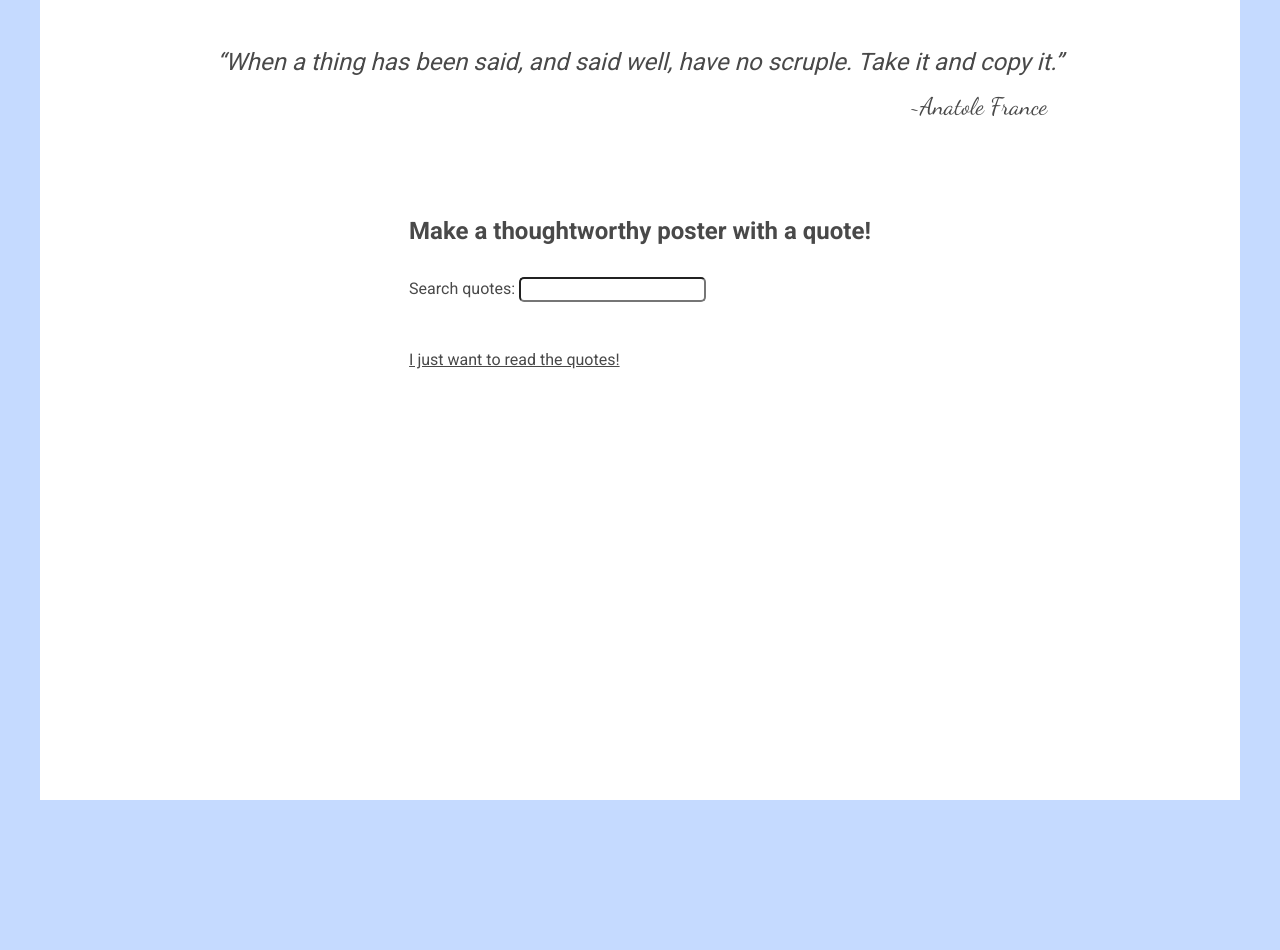
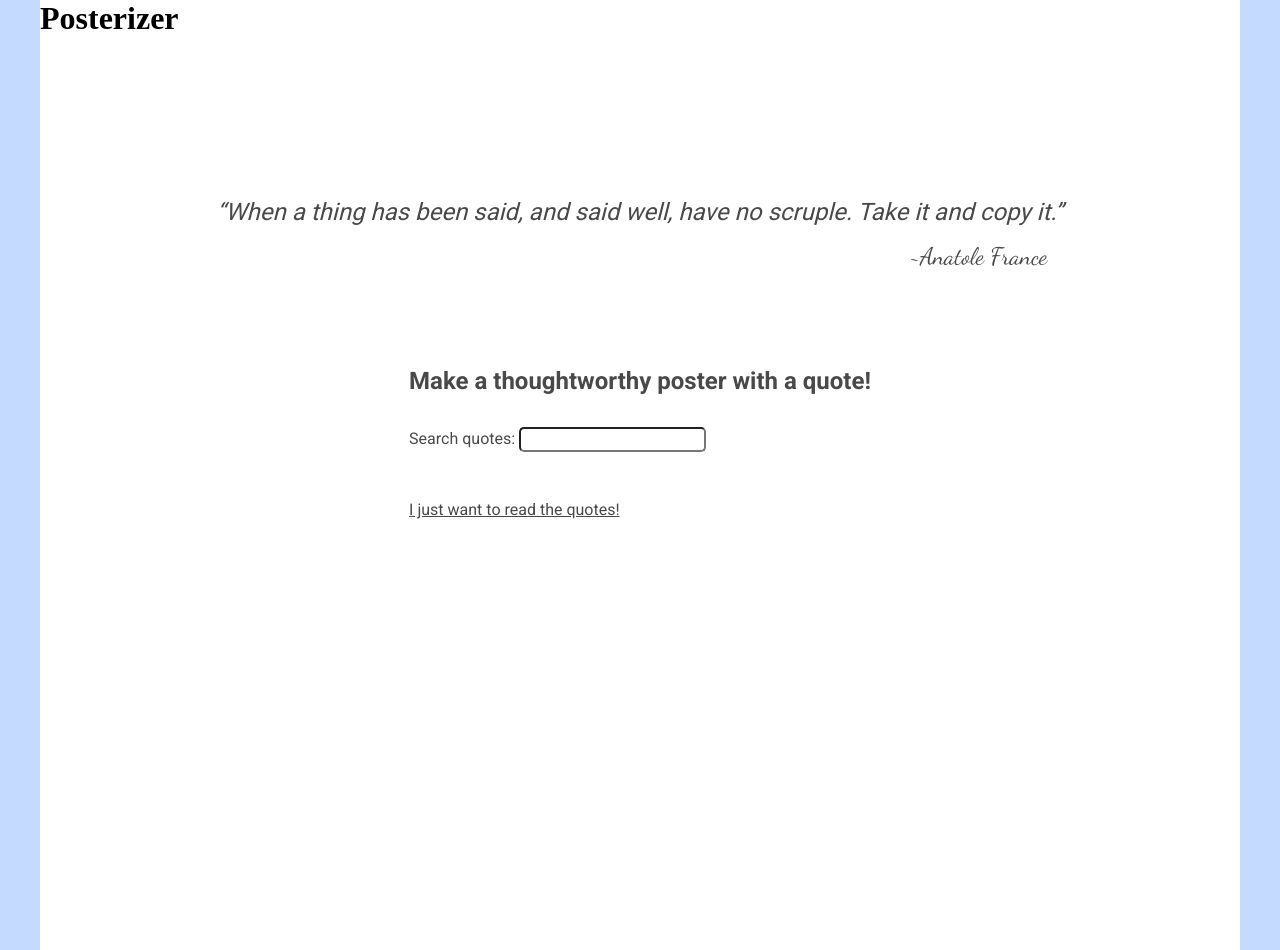
Before and after one commit to AgnetaA/postergenerator, a Next.js app: page / in a window 1280 px wide. Before the commit the page ends 800 px from the top, so only its background shows below. Built offline with nearby package versions, Linux system fonts and the light colour scheme.

Commit message:
starting a header

```diff
--- a/app/layout.tsx
+++ b/app/layout.tsx
@@ -2,6 +2,7 @@ import type { Metadata } from "next";
 import { Roboto } from "next/font/google";
 import { Dancing_Script } from "next/font/google";
 import "./globals.css";
+import Header from "@/components/header";
 
 const roboto = Roboto({
   variable: "--font-roboto",
@@ -27,6 +28,7 @@ export default function RootLayout({
   return (
     <html lang="en">
       <body className={`${roboto.variable} ${dancingScript.variable}`}>
+        <Header />
         {children}
       </body>
     </html>
--- /dev/null
+++ b/components/header.module.css
@@ -0,0 +1,12 @@
+.header {
+    width: 1200px;
+    height: 150px;
+    margin: auto;
+    background-color: var(--background);
+}
+
+@media screen and (max-width: 1220px) {
+    .header {
+       width: 98vw;
+    }
+  }
--- /dev/null
+++ b/components/header.tsx
@@ -0,0 +1,13 @@
+import styles from "./header.module.css";
+
+
+export default function Header() {
+
+    return (
+        <header className={styles.header}>
+            <h1 className={styles.headerHeading}>Posterizer</h1>
+        </header>
+
+
+    )
+}
--- a/components/search-function.tsx
+++ b/components/search-function.tsx
@@ -12,7 +12,7 @@ export default function SearchFunction() {
   const [searchQuery, setSearchQuery] = useState<string>('');
 
   const handleKeydown = (event: React.KeyboardEvent<HTMLInputElement>) => {
-
+    // event.preventDefault();
     if (event.key === "Enter" && searchQuery.length > 0) {
       router.push(`/search?query=${searchQuery}`);
     }
@@ -23,10 +23,10 @@ export default function SearchFunction() {
 
   return (
 
-    <form className={styles.quoteSearchForm}>
+    <div className={styles.quoteSearchForm}>
       <label>Search quotes: </label>
       <input type="text" id="search" name="search" value={searchQuery} onChange={(e) => setSearchQuery(e.target.value)} onKeyDown={handleKeydown} />
+    </div>
 
-    </form>
   )
 }
```
